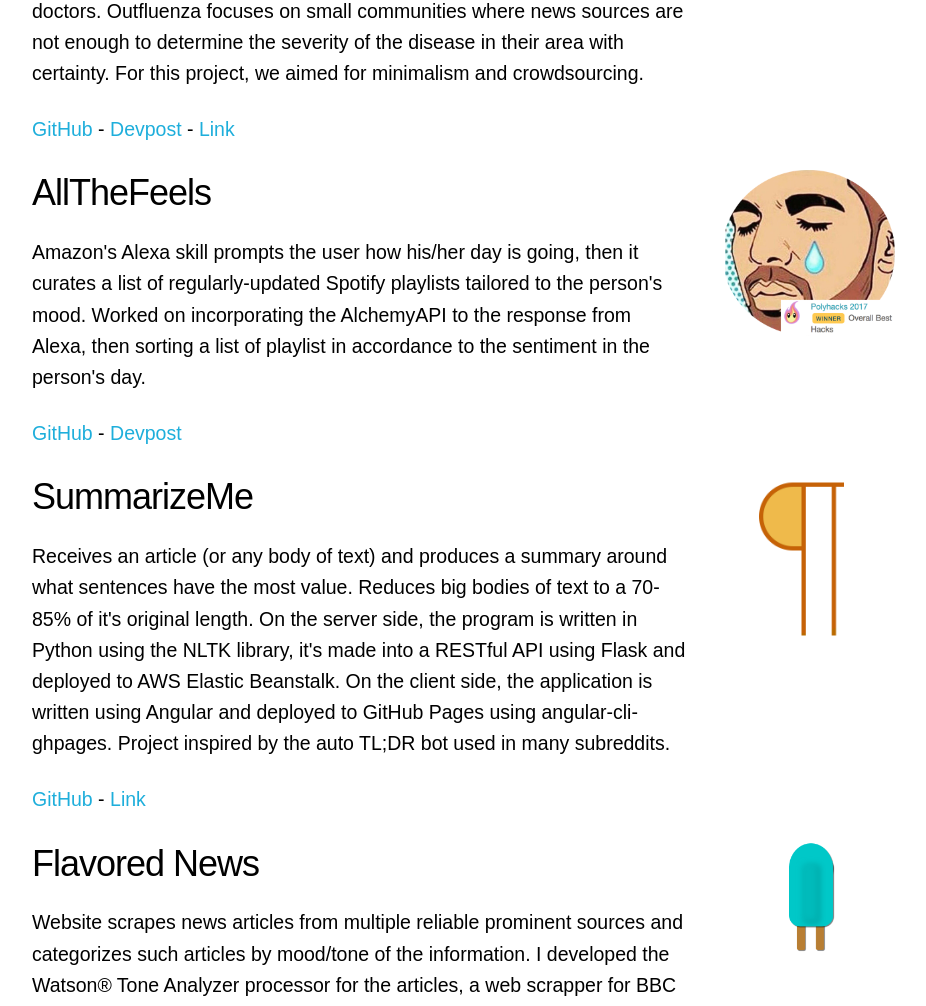
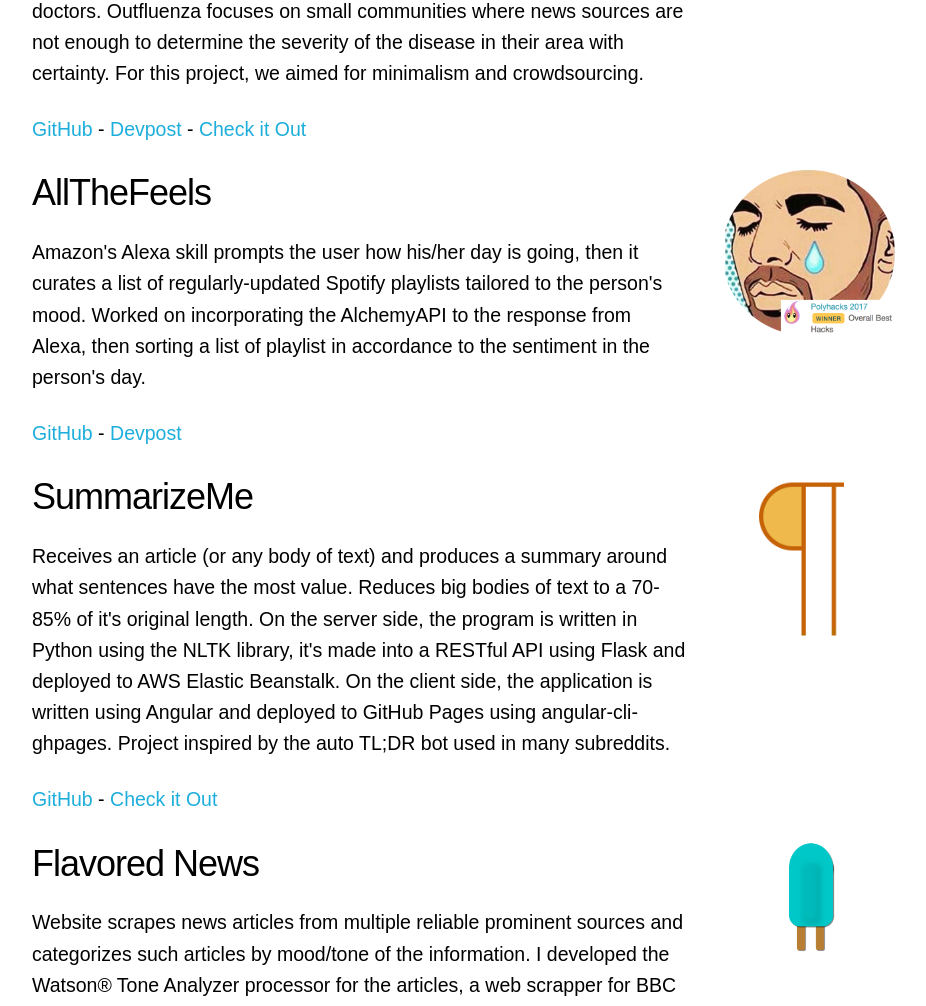
Before and after one commit to DavidIsrawi/davidisrawi.github.io-deprecated, a plain HTML site: page index.html in a window 1280 px wide. Shown: the part 2502-3508 px from the top of the page, without its empty margins (148-1074 px from the left). Drawn offline with nearby package versions, Linux system fonts and the light colour scheme.

Commit message:
link update, reword

```diff
--- a/index.html
+++ b/index.html
@@ -134,7 +134,7 @@
                     -
                     <a href="https://devpost.com/software/outfluenza-xmtew3"> Devpost </a>
                     -
-                    <a href="https://www.outfluenza.org/"> Link</a>
+                    <a href="https://www.outfluenza.org/"> Check it Out</a>
                 </p>
             </div>
             <div class="three columns">
@@ -162,7 +162,7 @@
                 <p class="link">
                     <a href="https://github.com/DavidIsrawi/SummarizeMe">GitHub</a>
                     -
-                    <a href="http://davidisrawi.me/SummarizeMe/">Link</a>
+                    <a href="http://summarizeme.surge.sh">Check it Out</a>
                 </p>
             </div>
             <div class="three columns">
```
